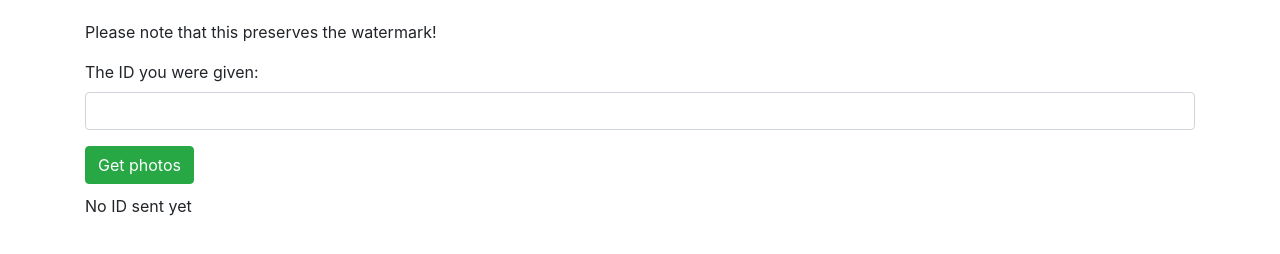
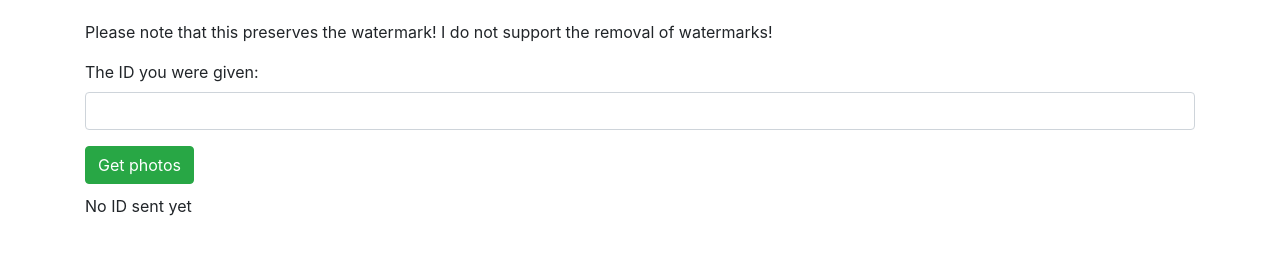
Before and after one commit to JoanChirinos/GetHDImages, a plain HTML site: page index.html in a window 1280 px wide. Drawn offline with nearby package versions, Linux system fonts and the light colour scheme.

Commit message:
added watermark message

```diff
--- a/index.html
+++ b/index.html
@@ -17,7 +17,7 @@
     <div class="container">
         <div class="row">
             <div class="col">
-                <p>Please note that this preserves the watermark!</p>
+                <p>Please note that this preserves the watermark! I do not support the removal of watermarks!</p>
             </div>
         </div>
         <form autocomplete="off">
```
